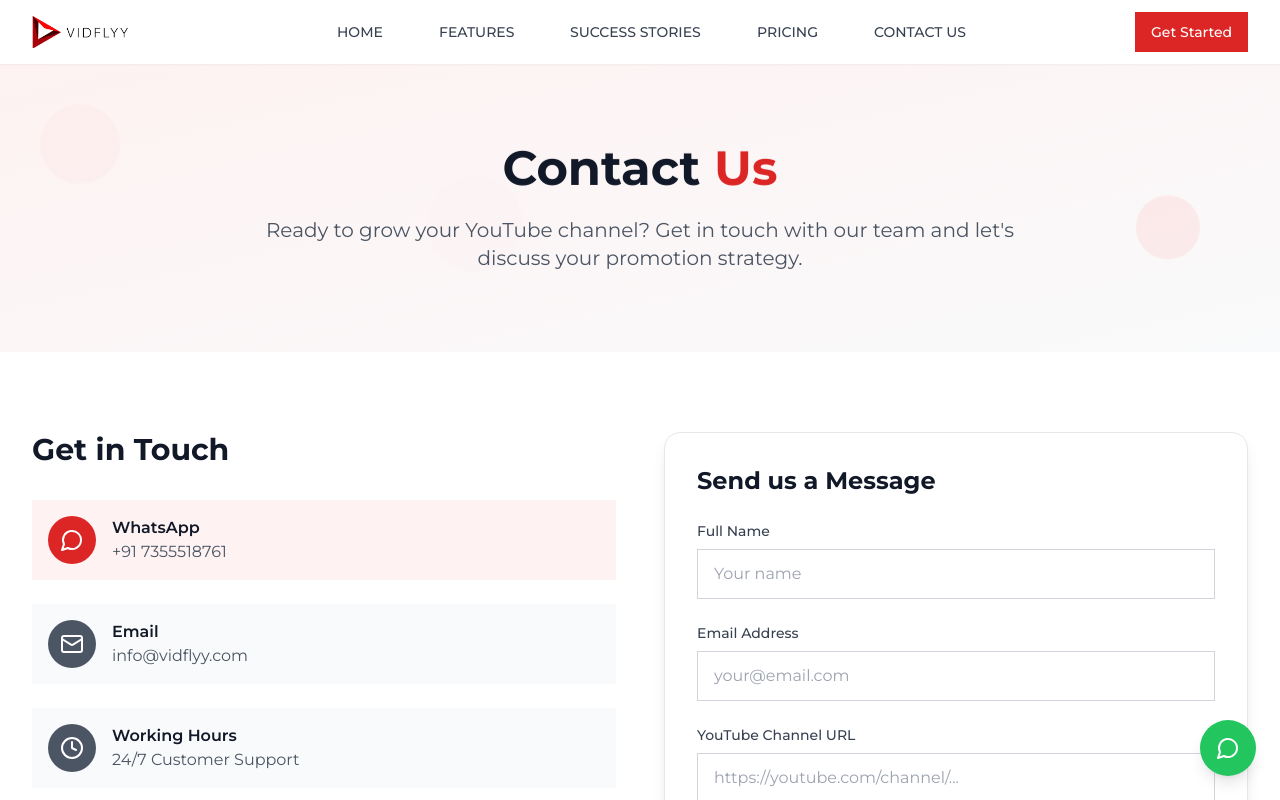
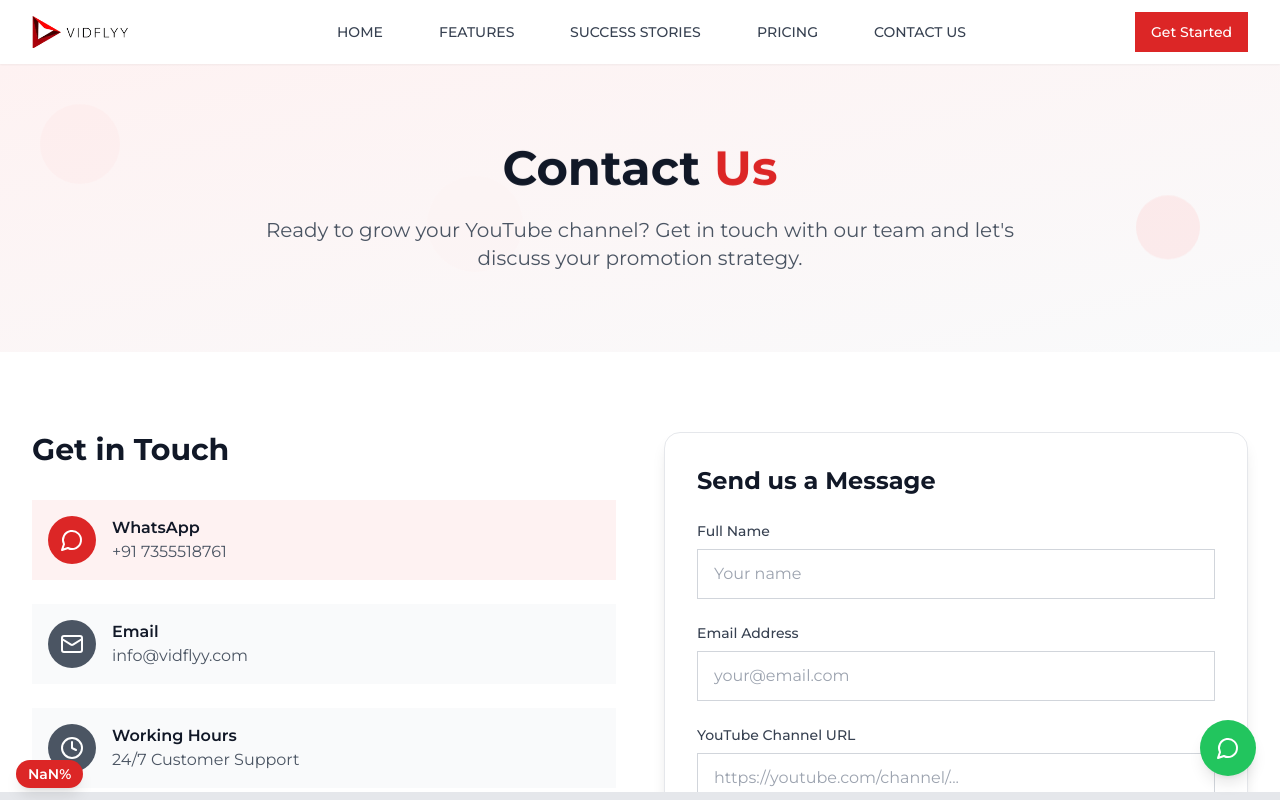
Before and after one commit to RITESH-CHAUHAN2005/vidflyy-red-revamp, a React (Vite) app: page /contact in a window 1280 px wide. Shown: the top 800 px of the page. Built offline with nearby package versions, Linux system fonts and the light colour scheme.

Commit message:
Add scroll progress to Success Stories and Contact pages
Adds the scroll progress indicator to the Success Stories and Contact Us pages.

```diff
--- a/src/pages/Contact.tsx
+++ b/src/pages/Contact.tsx
@@ -1,6 +1,6 @@
-
 import Navbar from "@/components/Navbar";
 import Footer from "@/components/Footer";
+import ScrollProgress from "@/components/ScrollProgress";
 import { Button } from "@/components/ui/button";
 import { Mail, Phone, MapPin, Clock, MessageCircle } from "lucide-react";
 
@@ -151,6 +151,7 @@ const Contact = () => {
       </section>
 
       <Footer />
+      <ScrollProgress />
     </div>
   );
 };
--- a/src/pages/SuccessStories.tsx
+++ b/src/pages/SuccessStories.tsx
@@ -1,6 +1,6 @@
-
 import Navbar from "@/components/Navbar";
 import Footer from "@/components/Footer";
+import ScrollProgress from "@/components/ScrollProgress";
 import { CheckCircle, Play, TrendingUp, Star } from "lucide-react";
 
 const SuccessStoriesPage = () => {
@@ -175,6 +175,7 @@ const SuccessStoriesPage = () => {
       </section>
 
       <Footer />
+      <ScrollProgress />
     </div>
   );
 };
```
